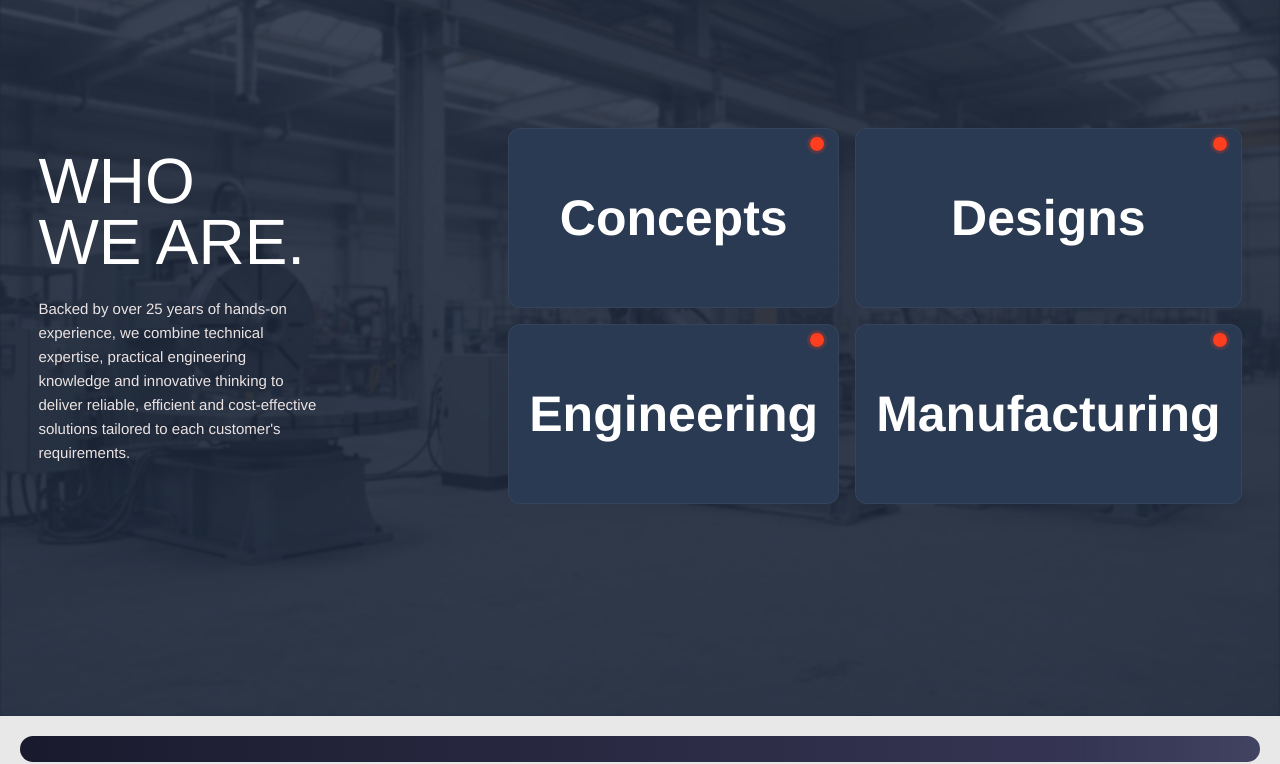
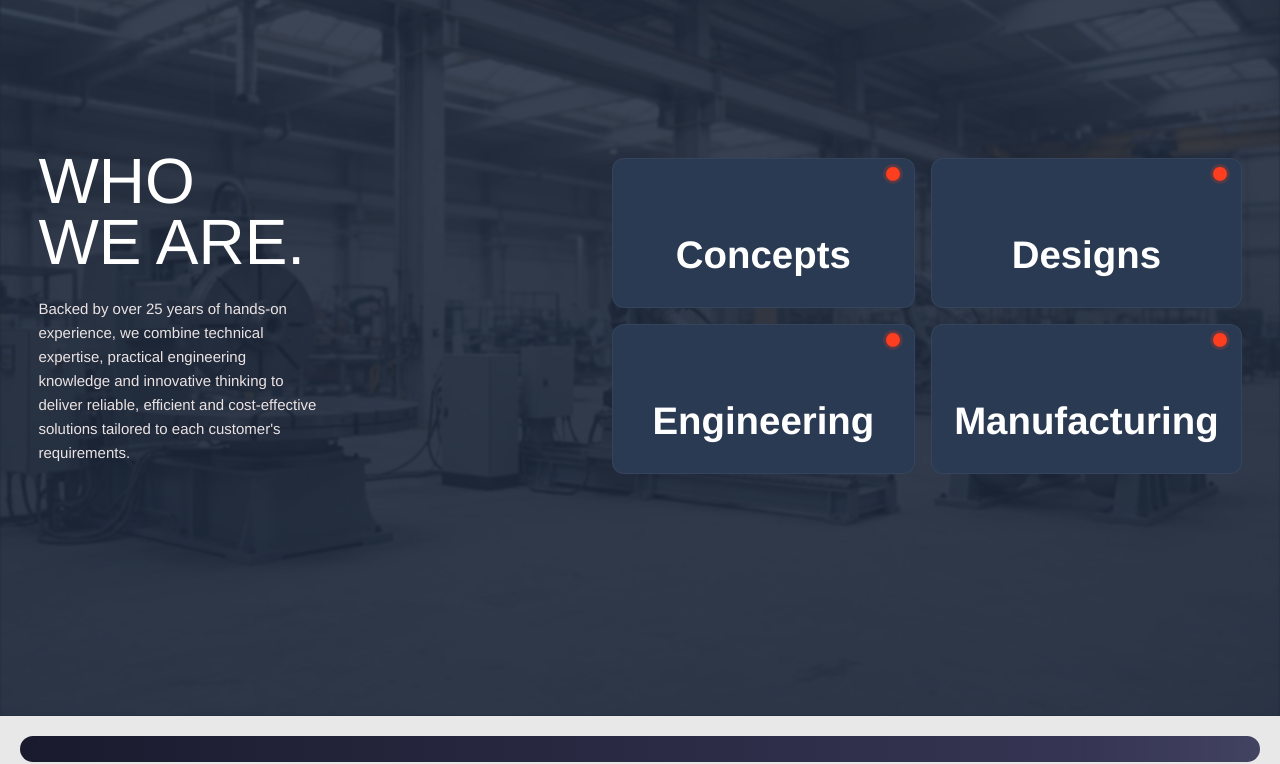
Before and after one commit to syed267/Technohub, a plain HTML site: page index.html in a window 1280 px wide. Shown: the part 1860-2624 px from the top of the page. Drawn offline with nearby package versions, Linux system fonts and the light colour scheme.

Commit message:
Update home.css

```diff
--- a/home.css
+++ b/home.css
@@ -553,18 +553,14 @@ img { max-width: 100%; }
   position: relative;
   background: #2a3a52;
   border-radius: 12px;
-  padding: 21px 20px;
+  padding: 24px 22px;
+  min-height: 150px;
   display: flex;
   flex-direction: column;
   justify-content: flex-end;
   animation: fadeUp 0.6s both;
   transition: all 0.35s cubic-bezier(0.16,1,0.3,1);
   border: 1px solid rgba(255,255,255,0.05);
-  align-items: center;
-  justify-content: center;
-  text-align: center;
-  height: 100%;
-  min-height: 180px;
 }
 .who-card:nth-child(1){ animation-delay: 0.2s; }
 .who-card:nth-child(2){ animation-delay: 0.3s; }
@@ -584,13 +580,13 @@ img { max-width: 100%; }
   line-height: 1.3;
 }
 .who-card h2 {
-  margin-top: 1px;
-  font-size: 50px;
-  font-weight: 850;
+ margin-top: 1px;
+  text-align: center;
+  font-size: clamp(30px, 3vw, 44px);
+  font-weight: 800;
   color: #fff;
   line-height: 1;
-  transition: color 0.3s ease;
-   margin: 0 auto;
+  transition: color 0.3s ease
 
 }
 .who-card:hover h2{ color: #ecdcac; }
```
